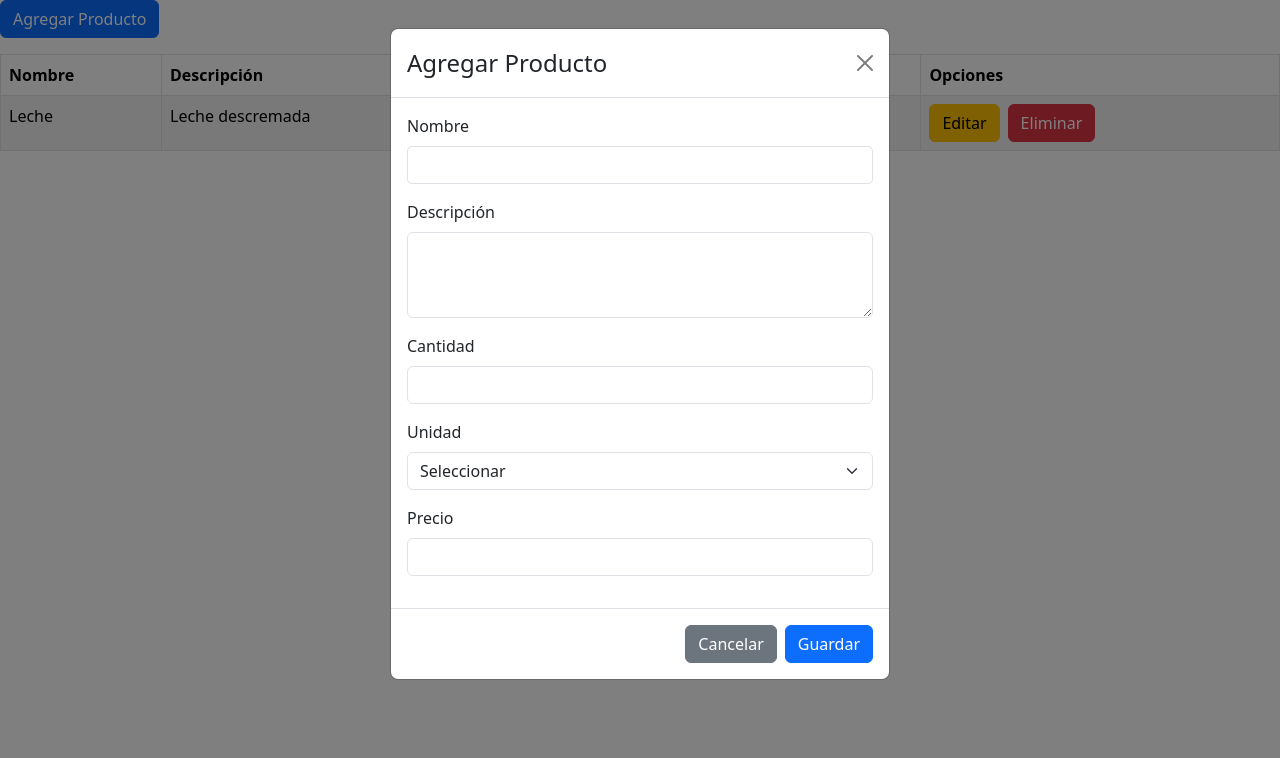
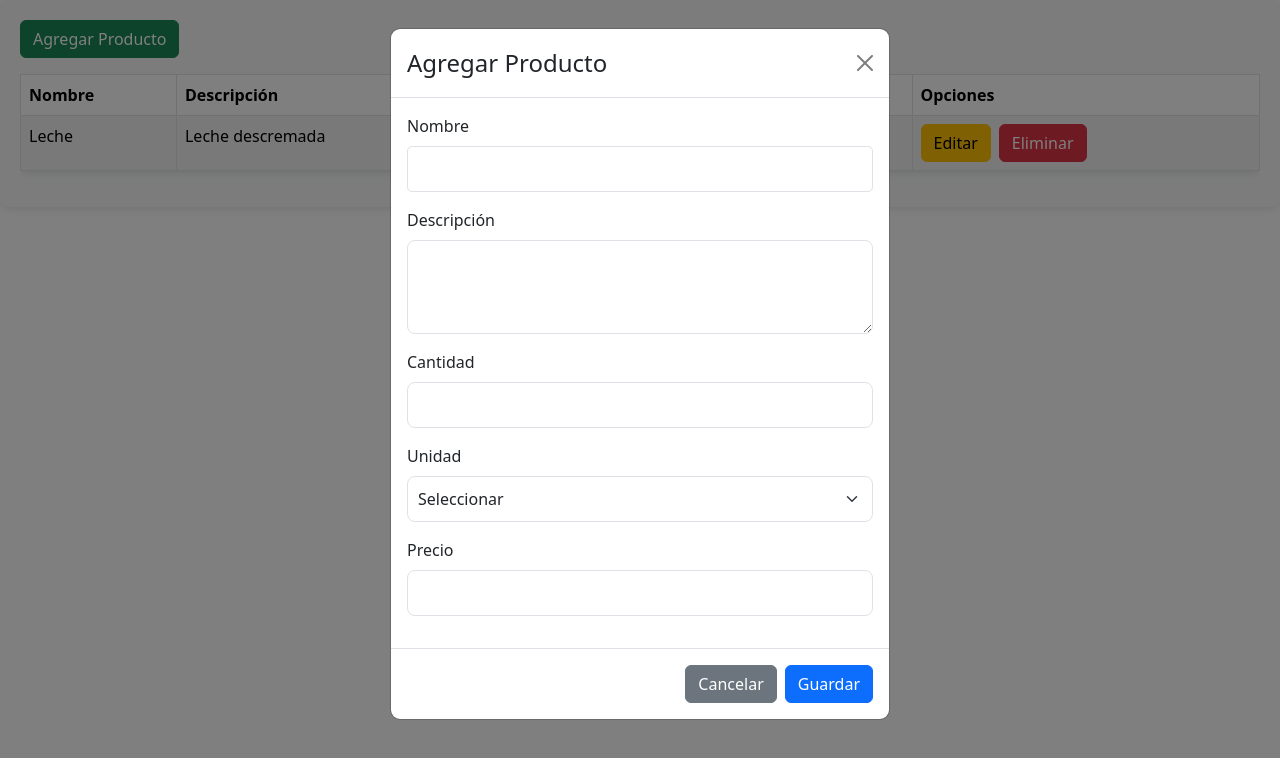
Before and after one commit to Toussaint20/gestion-de-restaurante, a React (Create React App) app in the folder frontend/: page /inventario in a window 1280 px wide. Both pictures are taken after a click on the button "Agregar Producto". Shown: the top 758 px of the page. Built offline with nearby package versions, Linux system fonts and the light colour scheme.

Commit message:
css para inventario

```diff
--- a/frontend/src/App.js
+++ b/frontend/src/App.js
@@ -3,6 +3,7 @@ import Login from './Login';
 import 'bootstrap/dist/css/bootstrap.min.css';
 import { Home } from './Home';
 import Inventario from './modulos/inventario/Inventario';
+import Pedidos from './modulos/pedidos/Pedidos';
 
 
 
--- /dev/null
+++ b/frontend/src/modulos/inventario/Inventario.css
@@ -0,0 +1,53 @@
+/* Fondo general para la aplicación */
+.container-inventario {
+    background-color: #f8f9fa;
+    padding: 20px;
+    border-radius: 10px;
+    box-shadow: 0 2px 10px rgba(0, 0, 0, 0.1);
+  }
+
+  .table-custom {
+    background-color: #ffffff;
+    border-radius: 8px;
+    box-shadow: 0 2px 8px rgba(0, 0, 0, 0.1);
+  }
+
+  .table-header {
+    background-color: #28a745;
+    color: white;
+  }
+
+  .table-row {
+    background-color: #f1f1f1;
+  }
+
+  .table-row:hover {
+    background-color: #e8e8e8;
+  }
+
+  .form-control-custom {
+    border-radius: 8px;
+    padding: 10px;
+  }
+
+  .modal-custom .modal-content {
+    border-radius: 10px;
+    background-color: #ffffff;
+  }
+
+  button {
+    border-radius: 5px;
+  }
+
+  button:focus {
+    outline: none;
+  }
+
+  button:active {
+    transform: scale(0.98);
+  }
+
+  button:focus,
+  button:active {
+    box-shadow: none;
+  }
--- a/frontend/src/modulos/inventario/Inventario.jsx
+++ b/frontend/src/modulos/inventario/Inventario.jsx
@@ -1,6 +1,6 @@
 import React, { useEffect, useState } from "react";
 import { Table, Button, Modal, Form } from "react-bootstrap";
-
+import "./Inventario.css";
 const Inventario = () => {
   const [data, setData] = useState([]);
   const [show, setShow] = useState(false);
@@ -18,22 +18,18 @@ const Inventario = () => {
 
   const handleSave = () => {
     if (selectedItem.id) {
-      //logica para editar conectar con el backend
       console.log("Editando:", selectedItem);
     } else {
-      // Aquí va ka logica para crear
       console.log("Creando:", selectedItem);
     }
     handleClose();
   };
 
   const handleDelete = (id) => {
-    // aqui logica para eliminar (backend)
     console.log("Eliminando:", id);
   };
 
   useEffect(() => {
-    // leche para simular
     setData([
       {
         id: 2,
@@ -48,11 +44,12 @@ const Inventario = () => {
 
   return (
     <>
-      <Button variant="primary" onClick={() => handleShow()}>
+      <div className="container-inventario">
+        <Button variant="success" onClick={() => handleShow()} className="mb-3">
           Agregar Producto
         </Button>
-      <Table striped bordered hover className="mt-3">
-        <thead>
+        <Table striped bordered hover responsive className="table-custom">
+          <thead className="table-header">
             <tr>
               <th>Nombre</th>
               <th>Descripción</th>
@@ -64,12 +61,12 @@ const Inventario = () => {
           </thead>
           <tbody>
             {data.map((item) => (
-            <tr key={item.id}>
+              <tr key={item.id} className="table-row">
                 <td>{item.nombre_producto}</td>
                 <td>{item.descripcion}</td>
                 <td>{item.cantidad}</td>
                 <td>{item.unidad_medida}</td>
-              <td>{item.precio}</td>
+                <td>${item.precio}</td>
                 <td>
                   <Button
                     variant="warning"
@@ -86,8 +83,9 @@ const Inventario = () => {
             ))}
           </tbody>
         </Table>
+      </div>
 
-      <Modal show={show} onHide={handleClose}>
+      <Modal show={show} onHide={handleClose} className="modal-custom">
         <Modal.Header closeButton>
           <Modal.Title>
             {selectedItem ? "Editar Producto" : "Agregar Producto"}
@@ -106,6 +104,7 @@ const Inventario = () => {
                     nombre_producto: e.target.value,
                   })
                 }
+                className="form-control-custom"
               />
             </Form.Group>
             <Form.Group className="mb-3">
@@ -120,6 +119,7 @@ const Inventario = () => {
                     descripcion: e.target.value,
                   })
                 }
+                className="form-control-custom"
               />
             </Form.Group>
             <Form.Group className="mb-3">
@@ -133,6 +133,7 @@ const Inventario = () => {
                     cantidad: e.target.value,
                   })
                 }
+                className="form-control-custom"
               />
             </Form.Group>
             <Form.Group className="mb-3">
@@ -145,6 +146,7 @@ const Inventario = () => {
                     unidad_medida: e.target.value,
                   })
                 }
+                className="form-control-custom"
               >
                 <option value="">Seleccionar</option>
                 <option value="kg">Kilogramo</option>
@@ -165,6 +167,7 @@ const Inventario = () => {
                     precio: e.target.value,
                   })
                 }
+                className="form-control-custom"
               />
             </Form.Group>
           </Form>
```
Lines whose indentation alone changed are shown as unchanged.
